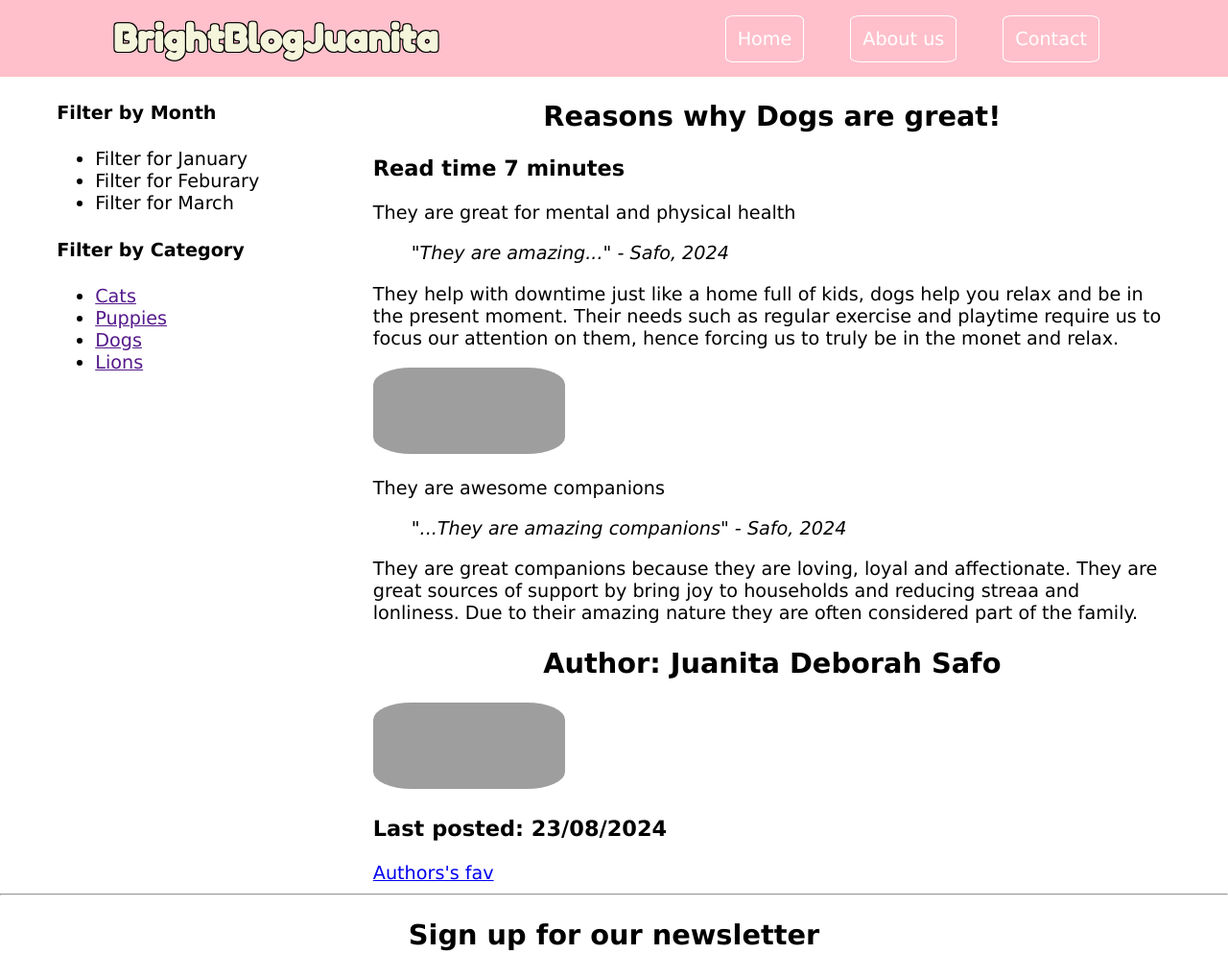
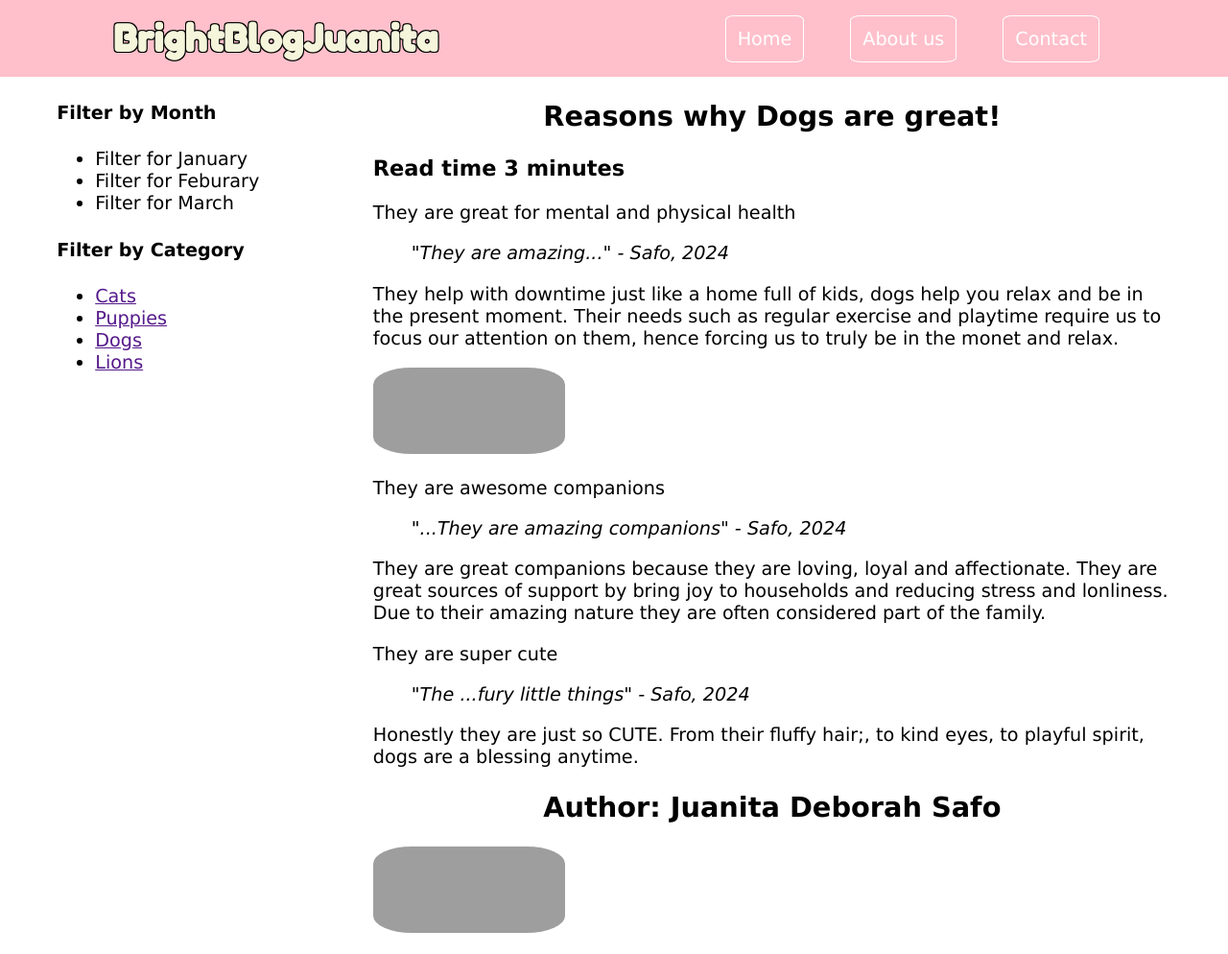
Before and after one commit to Iamnewtothis3/iamnewtothis3, a plain HTML site: page index.html in a window 1280 px wide. Shown: the top 994 px of the page at 96% size. Drawn offline with Linux system fonts and the light colour scheme; no server answers; grey boxes are pictures that could not be loaded.

Commit message:
Update index.html

```diff
--- a/index.html
+++ b/index.html
@@ -52,7 +52,7 @@
                 <header>
                     <!-- Article's header goes here -->
                      <h2>Reasons why Dogs are great!</h2>
-                     <h3>Read time 7 minutes</h3>
+                     <h3>Read time 3 minutes</h3>
                 </header>
                 <main>
                     <p>They are great for mental and physical health</p>
@@ -73,7 +73,14 @@
                     <blockquote>
                         <cite>"...They are amazing companions" - Safo, 2024<cite>
                     </blockquote>
-                    <p>They are great companions because they are loving, loyal and affectionate. They are great sources of support by bring joy to households and reducing streaa and lonliness. Due to their amazing nature they are often considered part of the family.</p>
+                    <p>They are great companions because they are loving, loyal and affectionate. They are great sources of support by bring joy to households and reducing stress and lonliness. Due to their amazing nature they are often considered part of the family.</p>
+                </main>
+                <main>
+                    <p>They are super cute</p>
+                    <blockquote>
+                        <cite>"The ...fury little things" - Safo, 2024<cite>
+                    </blockquote>
+                    <p>Honestly they are just so CUTE. From their fluffy hair;, to kind eyes, to playful spirit, dogs are a blessing anytime. </p>
                 </main>
                 <footer>
                     <h2>Author: Juanita Deborah Safo</h2>
```
